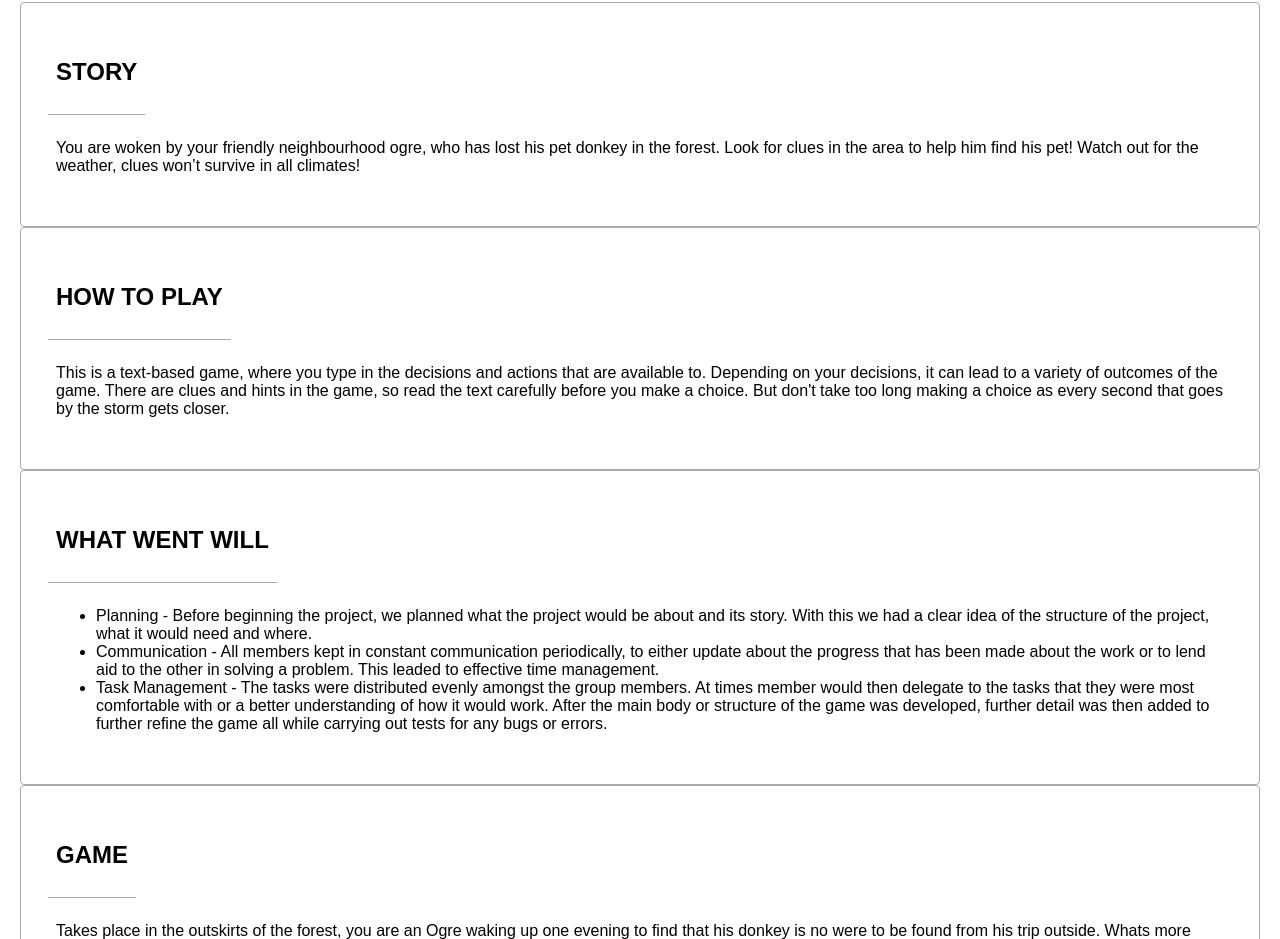
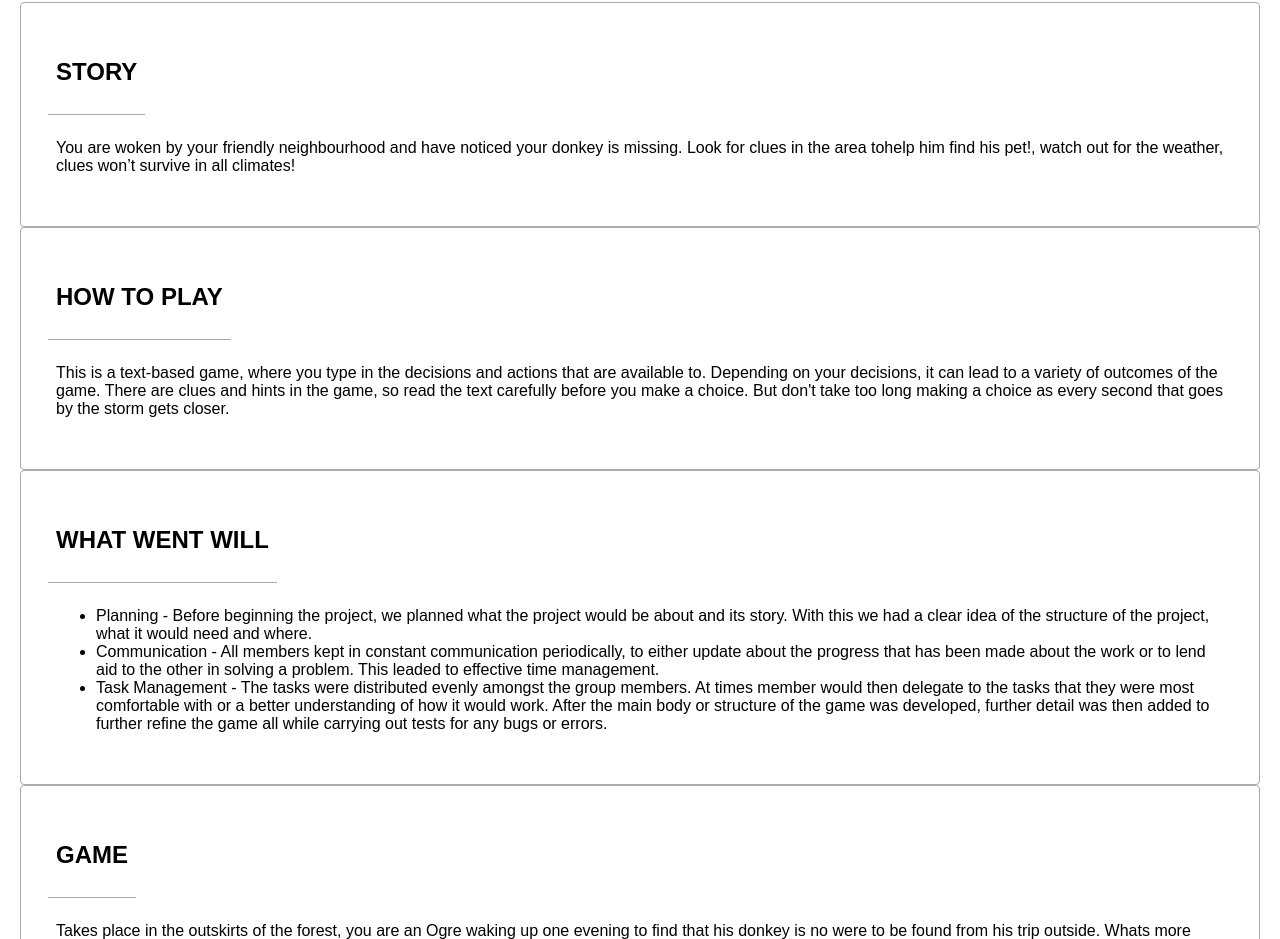
Before and after one commit to AceAdamsML/replit_game-, a plain HTML site: page index.html in a window 1280 px wide. Shown: the part 1997-2936 px from the top of the page. Drawn offline with Linux system fonts and the light colour scheme.

Commit message:
Update index.html

```diff
--- a/index.html
+++ b/index.html
@@ -84,10 +84,9 @@
                 <details open>
             <summary><h2>STORY</h2></summary>
                 <p>
-                You are woken by your friendly neighbourhood ogre, who has
-                lost his pet donkey in the forest. Look for clues in the area to
-                help him find his pet! Watch out for the weather, clues won’t
-                survive in all climates!
+                You are woken by your friendly neighbourhood and have noticed your donkey is missing.
+                Look for clues in the area tohelp him find his pet!, watch out for the weather,
+                clues won’t survive in all climates!
                 </p>
 
             </details>
```
